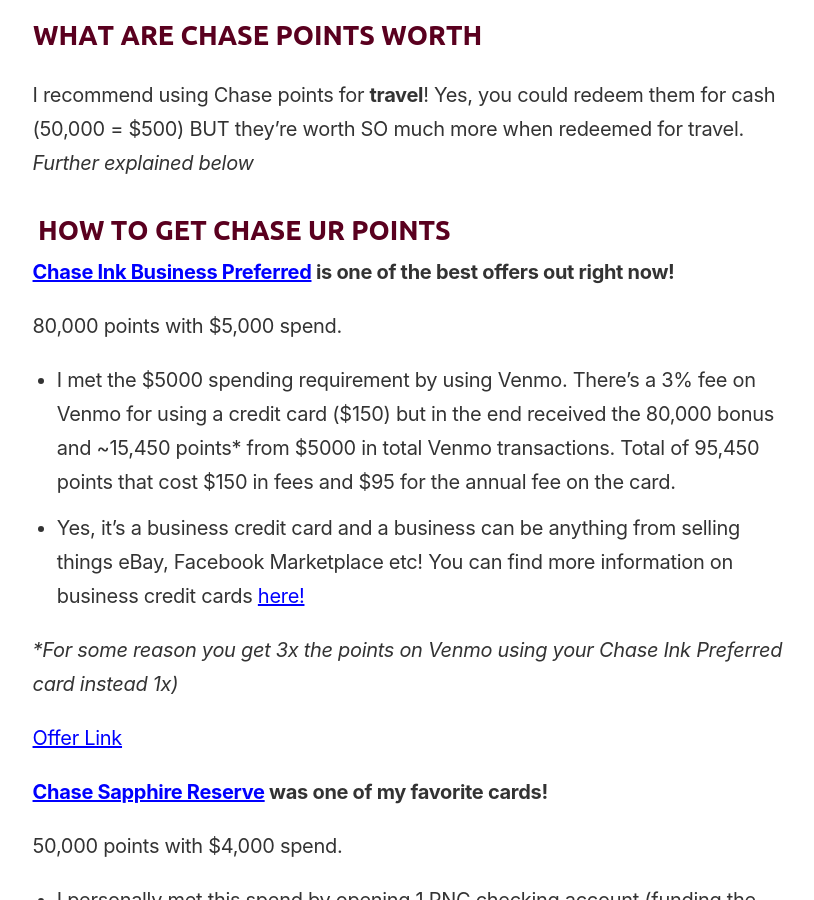
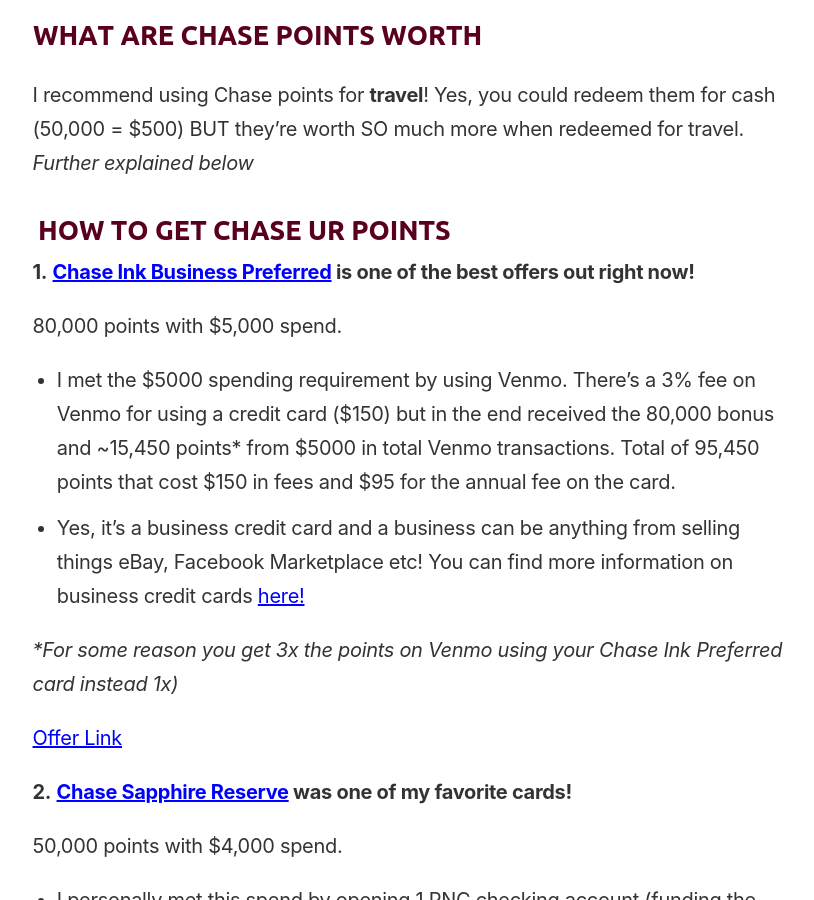
Before and after one commit to ohiosveryown/atldeals, a Jekyll site: the page built from _posts/2019-02-21-milan-slash-florence-slash-rome.markdown, in a window 1280 px wide and 900 px high, scrolled down 1026 px. Shown: the whole window, without its empty margins (232-1046 px from the left). Built offline with Jekyll 4.4.1, drawn with Linux system fonts in a browser that asks for light colours.

Commit message:
Updated Milan Slash Florence Slash Rome

```diff
--- a/_posts/2019-02-21-milan-slash-florence-slash-rome.markdown
+++ b/_posts/2019-02-21-milan-slash-florence-slash-rome.markdown
@@ -18,7 +18,7 @@
 
 ## ![chase points (2).png](/uploads/chase%20points%20(2).png)
 
-**[Chase Ink Business Preferred](https://www.referyourchasecard.com/21/GJ60F1V8IO) is one of the best offers out right now!**
+**1.** **[Chase Ink Business Preferred](https://www.referyourchasecard.com/21/GJ60F1V8IO) is one of the best offers out right now!**
 
 80,000 points with $5,000 spend.
 
@@ -30,7 +30,7 @@
 
 [Offer Link](https://www.referyourchasecard.com/21/GJ60F1V8IO)
 
-**[Chase Sapphire Reserve](https://creditcards.chase.com/rewards-credit-cards/chase-sapphire-reserve) was one of my favorite cards!**
+**2.** **[Chase Sapphire Reserve](https://creditcards.chase.com/rewards-credit-cards/chase-sapphire-reserve) was one of my favorite cards!**
 
 50,000 points with $4,000 spend.
 
```
Also changed, not shown: other parts of _posts/2019-02-21-milan-slash-florence-slash-rome.markdown (+1 -1 lines).
